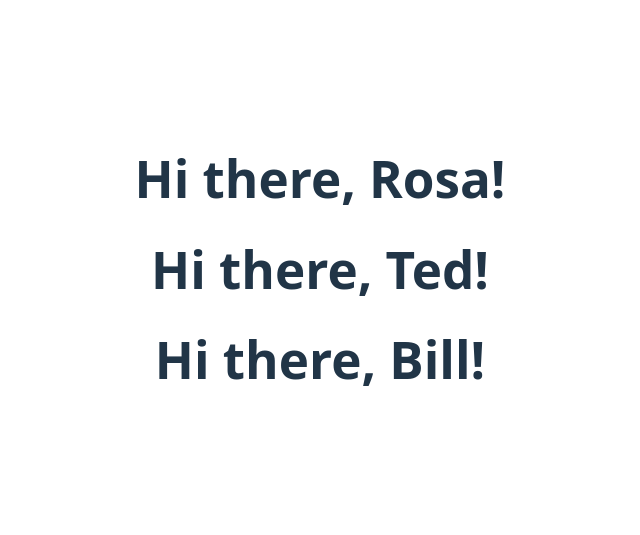
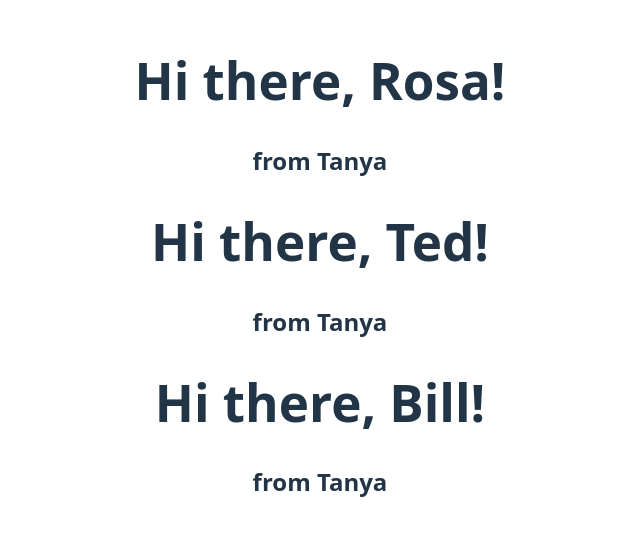
Before and after one commit to TetianaTalebi/my_react_vite_app_2, a React (Vite) app in the folder my_react_vite_app_2/: page / in a window 1280 px wide. Shown: the part 131-666 px from the top of the page, without its empty margins (320-960 px from the left). Built offline with nearby package versions, Linux system fonts and the light colour scheme.

Commit message:
Pass props "from" into component "Greeter"

```diff
--- a/my_react_vite_app_2/src/App.jsx
+++ b/my_react_vite_app_2/src/App.jsx
@@ -6,9 +6,9 @@ function App() {
 
   return (
     <>
-      <Greeter person="Rosa"/>
-      <Greeter person="Ted"/>
-      <Greeter person="Bill"/>
+      <Greeter person="Rosa" from="Tanya" />
+      <Greeter person="Ted" from="Tanya" />
+      <Greeter person="Bill" from="Tanya" />
     </>
   )
 }
--- a/my_react_vite_app_2/src/Greeter.jsx
+++ b/my_react_vite_app_2/src/Greeter.jsx
@@ -1,3 +1,8 @@
-export default function Greeter({person}) {
-    return <h1>Hi there, {person}!</h1>
+export default function Greeter({person, from}) {
+    return (
+        <>
+            <h1>Hi there, {person}!</h1>
+            <h2>from {from}</h2>
+        </>
+    )
 }
```
